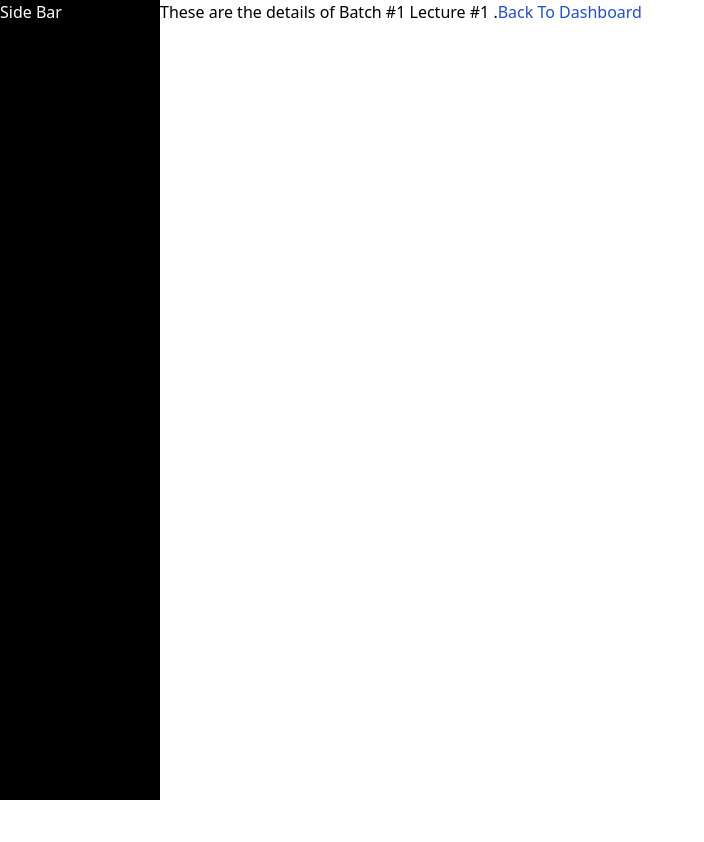
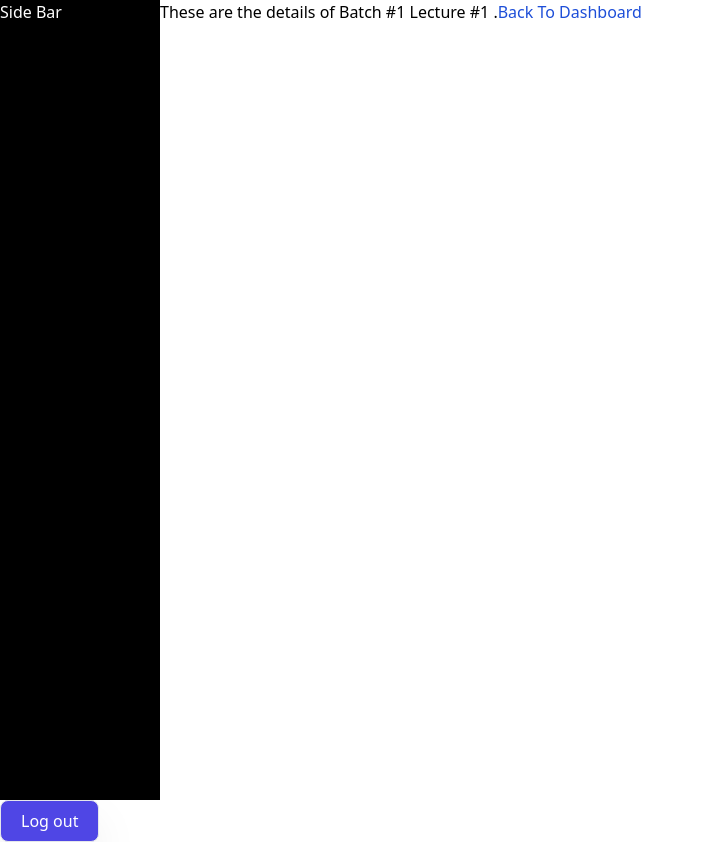
Before and after one commit to Tudiman555/StudentDashBoard, a React (Create React App) app: page /batch/1/lecture/1 in a window 1280 px wide. Shown: the whole page, without its empty margins (0-704 px from the left). Before the commit the page ends 800 px from the top, so only its background shows below. Built offline with nearby package versions, Linux system fonts and the light colour scheme.

Commit message:
added Log out button in Side Bar Component

```diff
--- a/src/components/sideBar.tsx
+++ b/src/components/sideBar.tsx
@@ -1,4 +1,5 @@
 import React from "react";
+import Button from "../components/Button/button"
 
 interface Props {
 }
@@ -6,8 +7,12 @@ interface Props {
 const SideBar : React.FC<Props> = (props) => {
   return (
      <>
+       <div >
         <div className="w-40 h-screen text-white bg-black">Side Bar</div>
+        <Button title="Log out"></Button>
+      </div>
      </>
+
   );
 };
 
```
